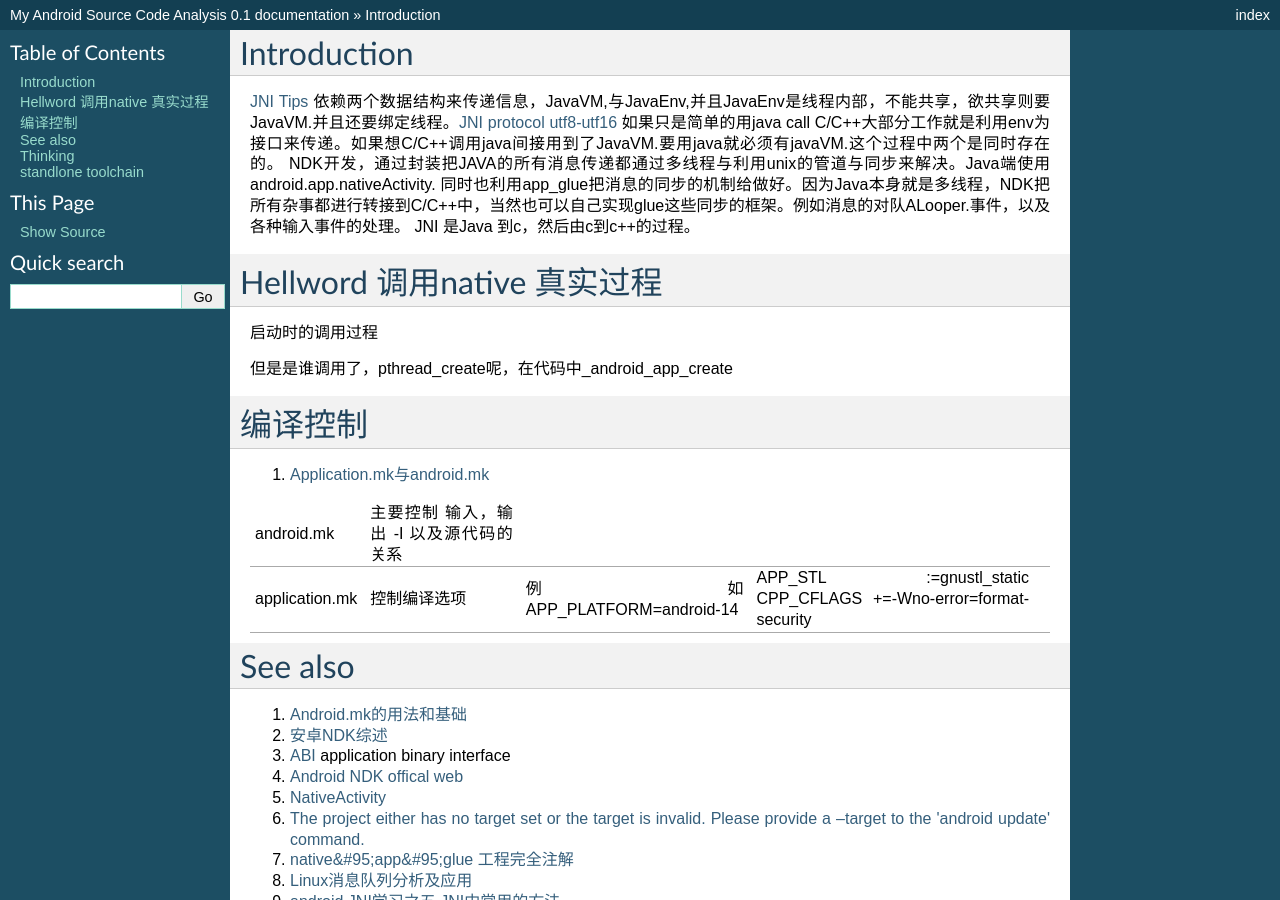
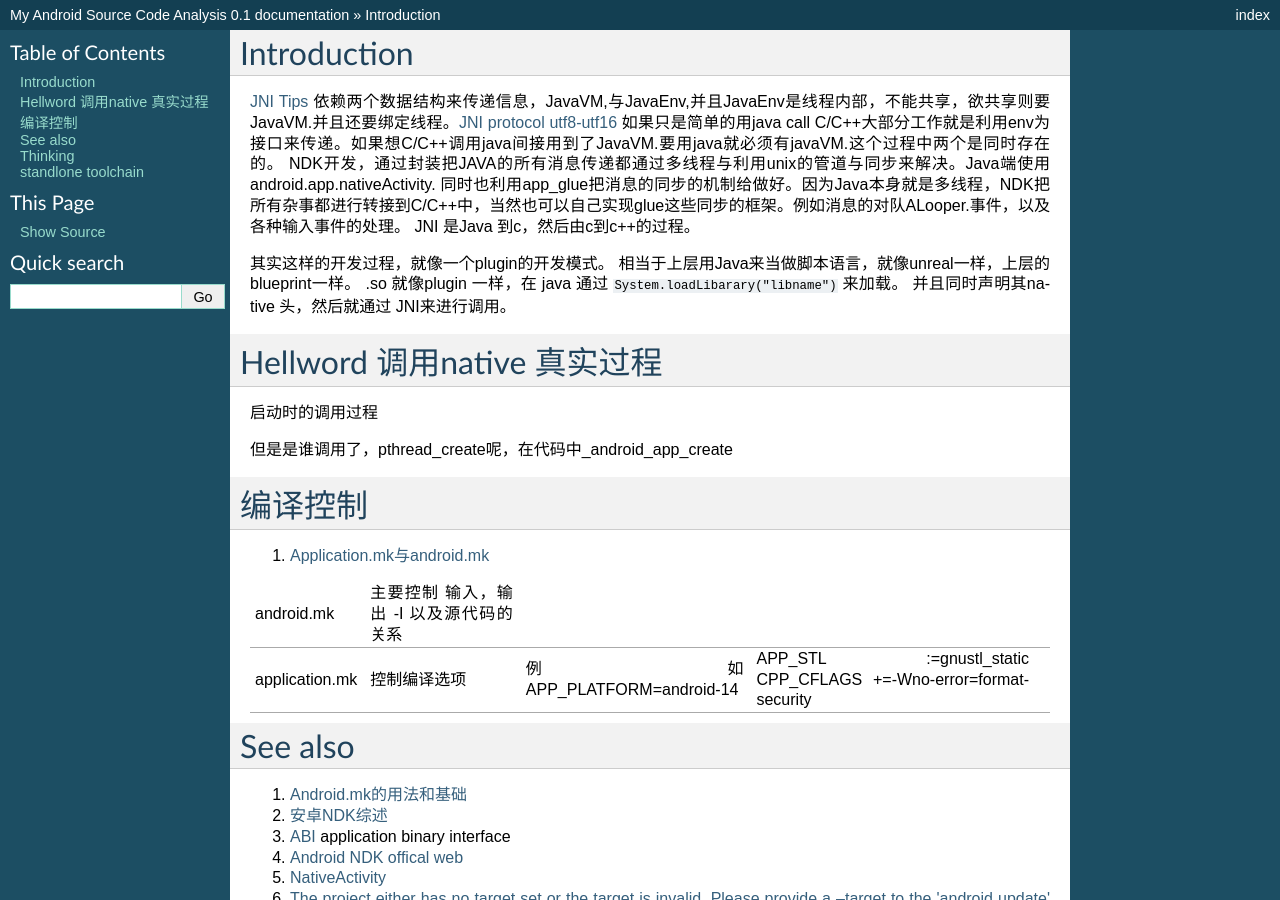
Before and after one commit to gwli/MyAndroidSourceCodeAnalysis, a Sphinx documentation site: the page built from source/content/AndroidNativeDevelopmentKit.rst, in a window 1280 px wide and 900 px high. Built offline with Sphinx 7.4.7, drawn with Linux system fonts in a browser that asks for light colours.

Commit message:
JNI的模式

```diff
--- a/source/content/AndroidNativeDevelopmentKit.rst
+++ b/source/content/AndroidNativeDevelopmentKit.rst
@@ -5,6 +5,12 @@ Introduction
 `utf8-utf16 <http://zhidao.baidu.com/question/15626866>`_ 如果只是简单的用java call C/C++大部分工作就是利用env为接口来传递。如果想C/C++调用java间接用到了JavaVM.要用java就必须有javaVM.这个过程中两个是同时存在的。
 NDK开发，通过封装把JAVA的所有消息传递都通过多线程与利用unix的管道与同步来解决。Java端使用android.app.nativeActivity. 同时也利用app_glue把消息的同步的机制给做好。因为Java本身就是多线程，NDK把所有杂事都进行转接到C/C++中，当然也可以自己实现glue这些同步的框架。例如消息的对队ALooper.事件，以及各种输入事件的处理。
 JNI 是Java 到c，然后由c到c++的过程。
+
+
+其实这样的开发过程，就像一个plugin的开发模式。 相当于上层用Java来当做脚本语言，就像unreal一样，上层的blueprint一样。
+.so 就像plugin 一样，在 java 通过 ``System.loadLibarary("libname")`` 来加载。 并且同时声明其native 头，然后就通过
+JNI来进行调用。
+
 
 Hellword 调用native 真实过程
 ==================================
@@ -43,7 +49,6 @@ Hellword 调用native 真实过程
    android.mk ,主要控制 输入，输出 -I 以及源代码的关系 ,  ,
    application.mk ,  控制编译选项 , 例如 APP_PLATFORM=android-14 , APP_STL :=gnustl_static CPP_CFLAGS +=-Wno-error=format-security ,
 
-
 See also
 ========
 
@@ -61,8 +66,6 @@ See also
 
 Thinking
 ========
-
-
 
 *System.loadLibrary()*
 A way to invoke native method is to invoke System.LoadLibrary in a static initialization block. 并且是先声名，然后由Javah生成头文件，然后自己根据头文件写C的实现。所有java 能调用库接口是规范的，例如第一个参数都是envVar. 其实与`SWIG <http://www.swig.org/>`_ 都是一样的。然后把库放在特定的目录。并且用android.mk来推动。ndk-build 会来根据android.mk 来操作。 ndk-build 就是把make封装了一下。
@@ -144,8 +147,7 @@ renderscript   google又准备自己做一套graphic的system,了，这个功能
 
 
 standlone toolchain
-======================
-
+===================
 
 there is sample
 
```
